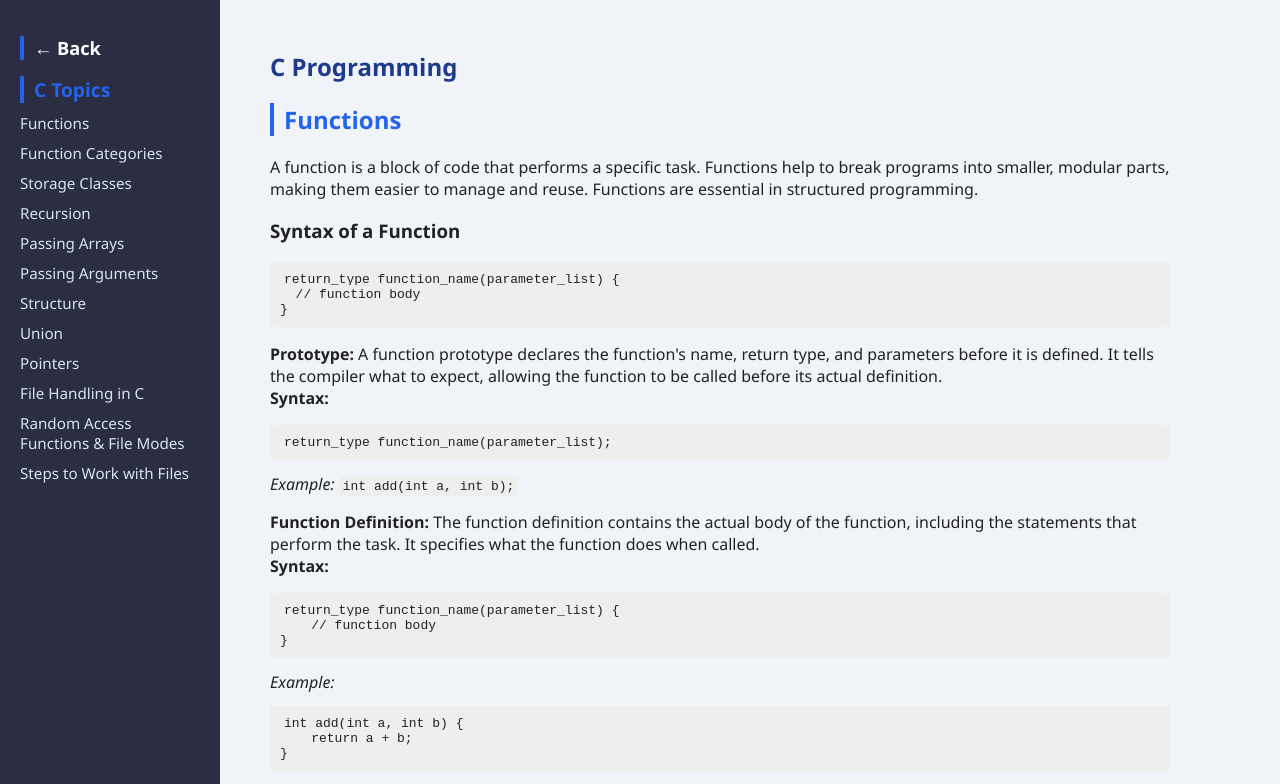
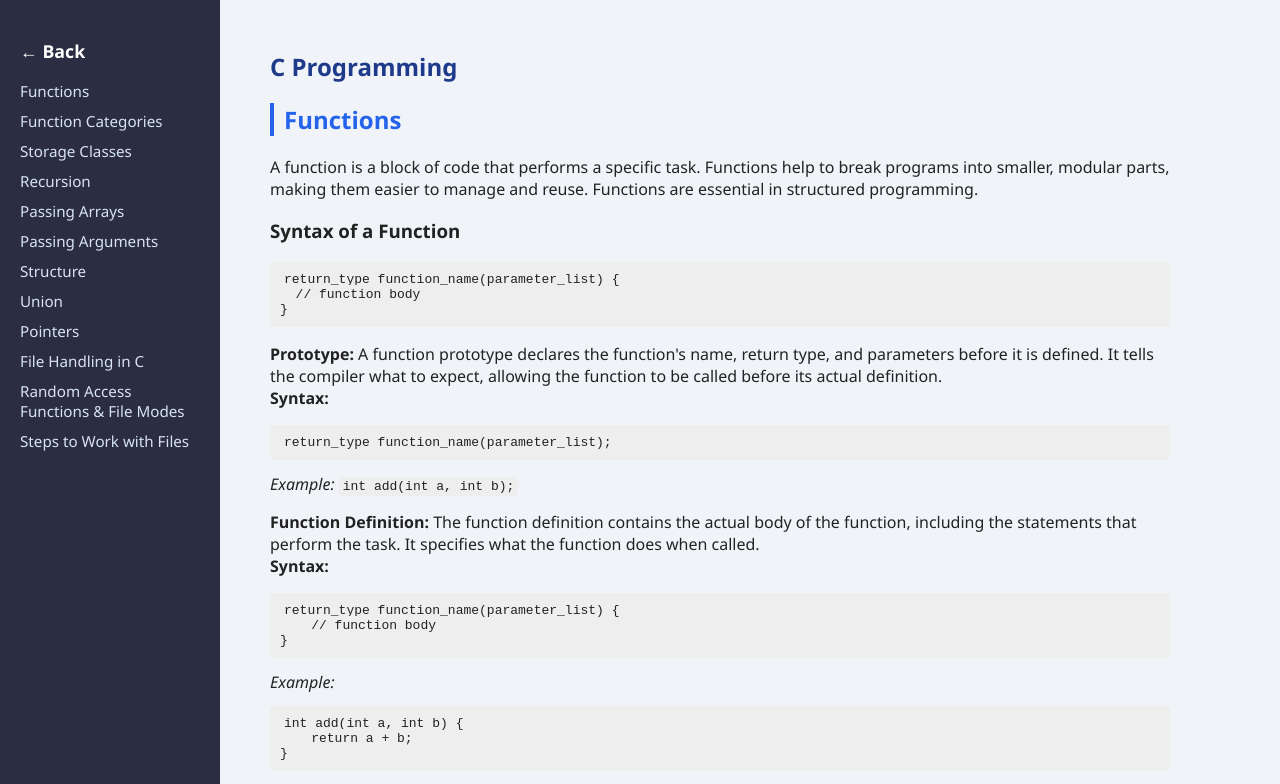
Before and after one commit to Prajwol-Basyal/Syllabus, a plain HTML site: page C-Programming.html in a window 1280 px wide. Shown: the top 784 px of the page. Drawn offline with Linux system fonts and the light colour scheme.

Commit message:
Update C-Programming.html

```diff
--- a/C-Programming.html
+++ b/C-Programming.html
@@ -84,8 +84,7 @@
 </head>
 <body>
 <nav>
-  <h2><a href="index.html" style="color: white; text-decoration: none;">&#8592; Back</a></h2>
-  <h2>C Topics</h2>
+  <h3><a href="index.html" style="color: white; text-decoration: none;">&#8592; Back</a></h3>
   <a href="#function">Functions</a>
   <a href="#categories">Function Categories</a>
   <a href="#storage">Storage Classes</a>
```
